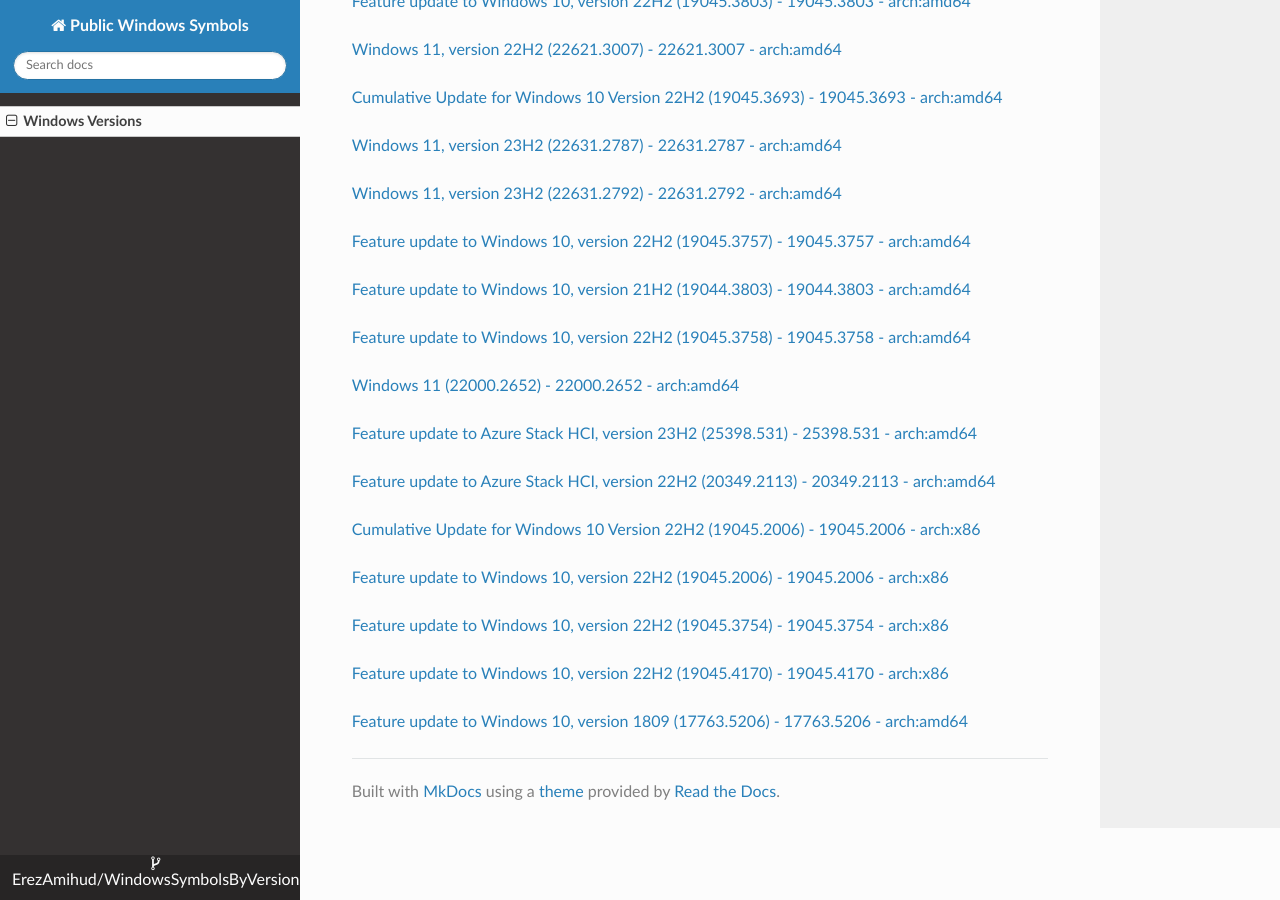
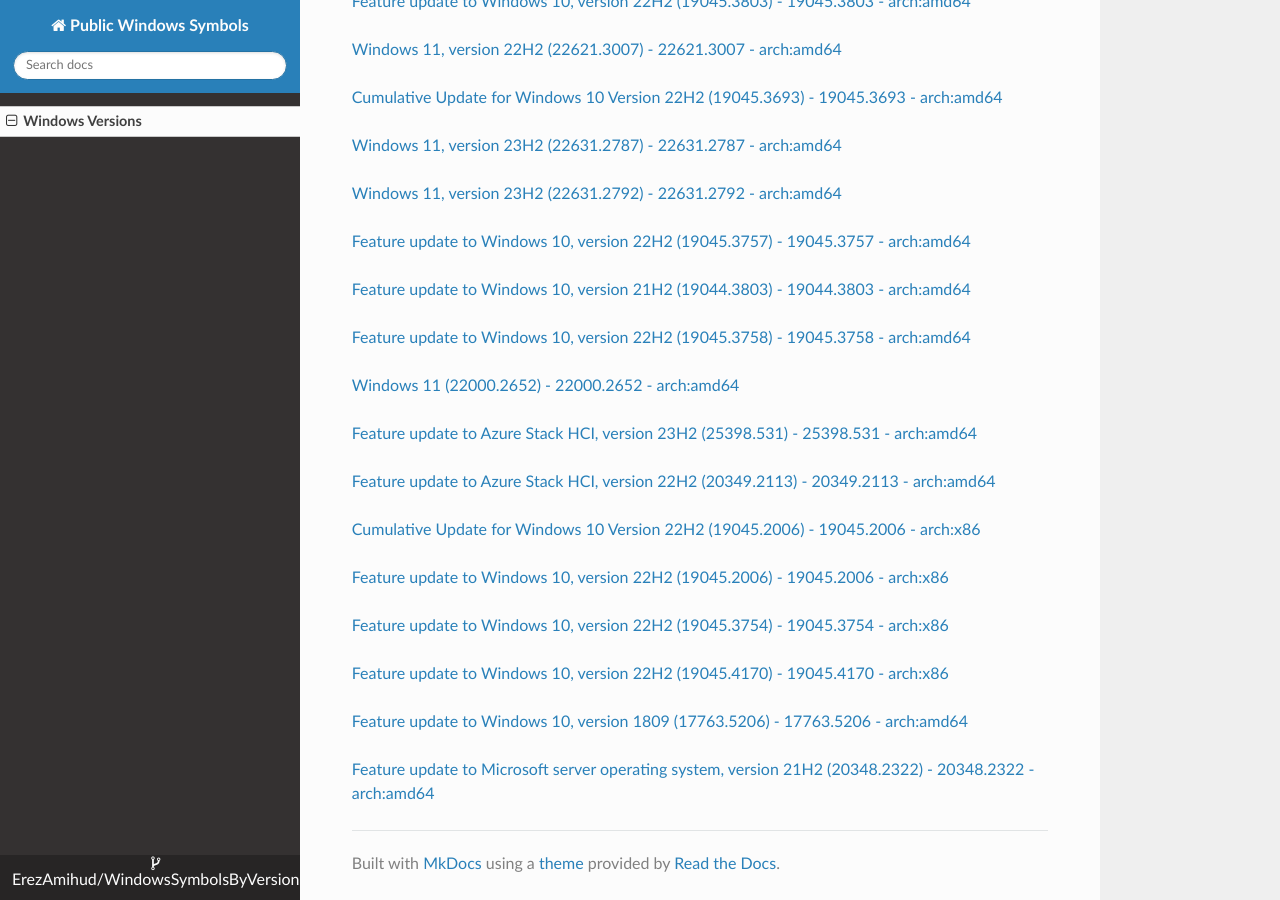
Before and after one commit to ErezAmihud/WindowsSymbolsByVersion, an MkDocs documentation site: the page built from docs/index.md, in a window 1280 px wide and 900 px high, scrolled down 20597 px. Built offline with MkDocs 1.6.1, drawn with Linux system fonts in a browser that asks for light colours; nearby versions of some CDN libraries.

Commit message:
Automated commit, add manifest for 854d29b2-edbc-4959-a3e2-8a61f0900a7c

```diff
--- a/docs/index.md
+++ b/docs/index.md
@@ -1147,3 +1147,6 @@
 
 
 [Feature update to Windows 10, version 1809 (17763.5206) - 17763.5206 - arch:amd64](https://github.com/ErezAmihud/WindowsSymbolsByVersion/blob/main/manifests/c7bccfab-383c-4e8f-a768-361411ca6b21.manifest)
+
+
+[Feature update to Microsoft server operating system, version 21H2 (20348.2322) - 20348.2322 - arch:amd64](https://github.com/ErezAmihud/WindowsSymbolsByVersion/blob/main/manifests/854d29b2-edbc-4959-a3e2-8a61f0900a7c.manifest)
```
Also changed, not shown: process_builds.json (+1 -1 lines), 1 other file.
